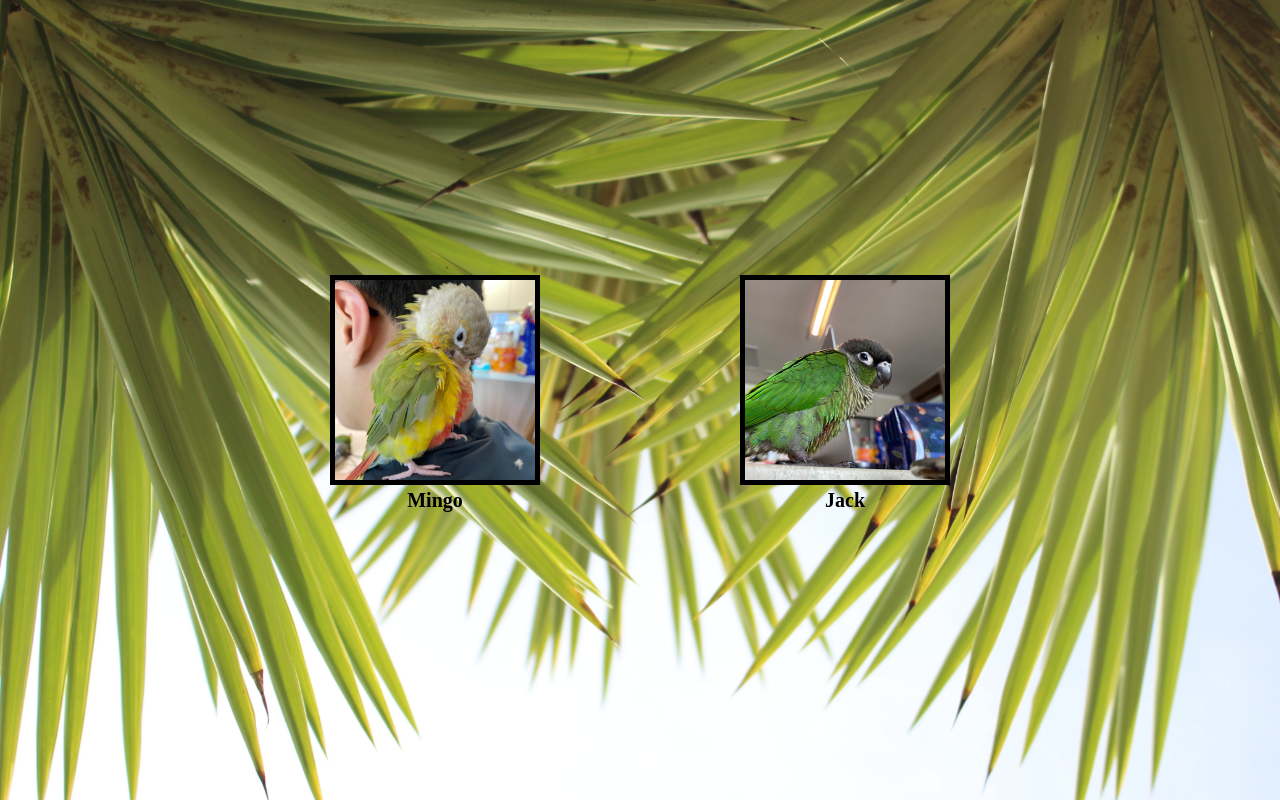
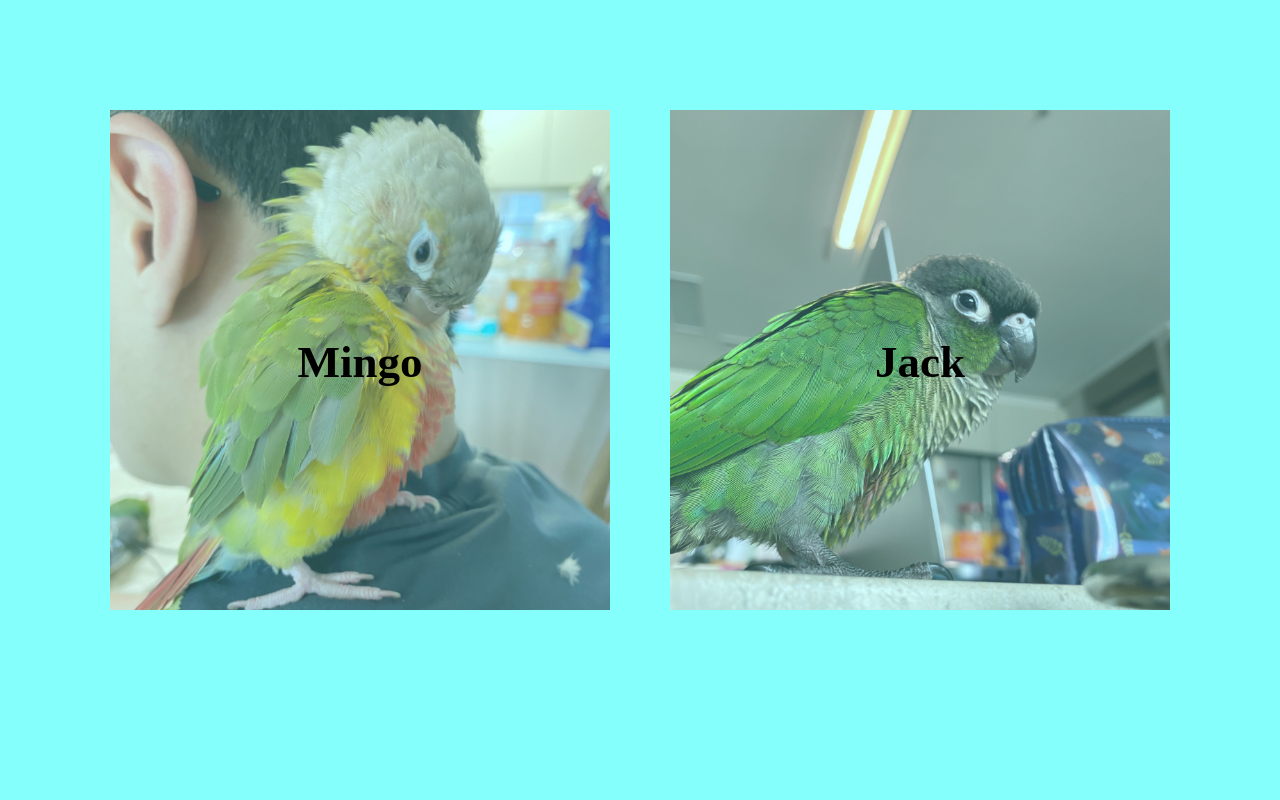
Before and after one commit to skyhong95/Parrot-Info-Page-, a plain HTML site: page index.html in a window 1280 px wide. Drawn offline with Linux system fonts and the light colour scheme.

Commit message:
Update
index.html and mingo.html

```diff
--- a/index.html
+++ b/index.html
@@ -5,25 +5,35 @@
     <title>Mingo&Jack</title>
     <style>
       body{
-        background-image: url('background.jpg');
-        background-size: 1600px;
+        background-color: #85fffb;
       }
       img {
-        width: 200px;
+        width: 500px;
       }
       .selection{
-        text-decoration: none;
-        width: 820px;
+        width: 1120px;
         margin: auto;
-        margin-top: 175px;
+        margin-top: 80px;
       }
-      figure{
-        margin: 100px;
+      .bird{
+        position: relative;
+        text-align: center;
+        margin: 30px;
         float: left;
+        overflow: hidden; /* [1.2] Hide the overflowing of child elements */
       }
-      figcaption{
-        text-align: center;
-        font-size: 20px;
+      .bird img{
+        transition: transform .5s ease;
+      } /* [2] Transition property for smooth transformation of images */
+      .bird:hover img{
+        transform: scale(1.2);
+      } /* [3] Finally, transforming the image when container gets hovered */
+      .text{
+        position: absolute;
+        top: 50%;
+        left: 50%;
+        transform: translate(-50%,-50%);
+        font-size: 45px;
         font-weight: bold;
         color: black;
       }
@@ -31,24 +41,24 @@
         text-decoration: none;
       }
       img{
-        border: 5px solid black;
+        opacity: 0.7;
       }
     </style>
   </head>
   <body>
     <div class="selection">
-      <figure>
-        <a href="">
+      <div class="bird">
+        <a href="mingo.html">
           <img src="mingo.jpg">
-          <figcaption>Mingo</figcaption>
+          <div class="text">Mingo</div>
         </a>
-      </figure>
-      <figure>
-        <a href="">
+      </div>
+      <div class="bird">
+        <a href="jack.html">
           <img src="jack.jpg">
-          <figcaption>Jack</figcaption>
+          <div class="text">Jack</div>
         </a>
-      </figure>
+      </div>
     </div>
 
   </body>
```
Also changed, not shown: mingo.html (added, +30 -0 lines).
